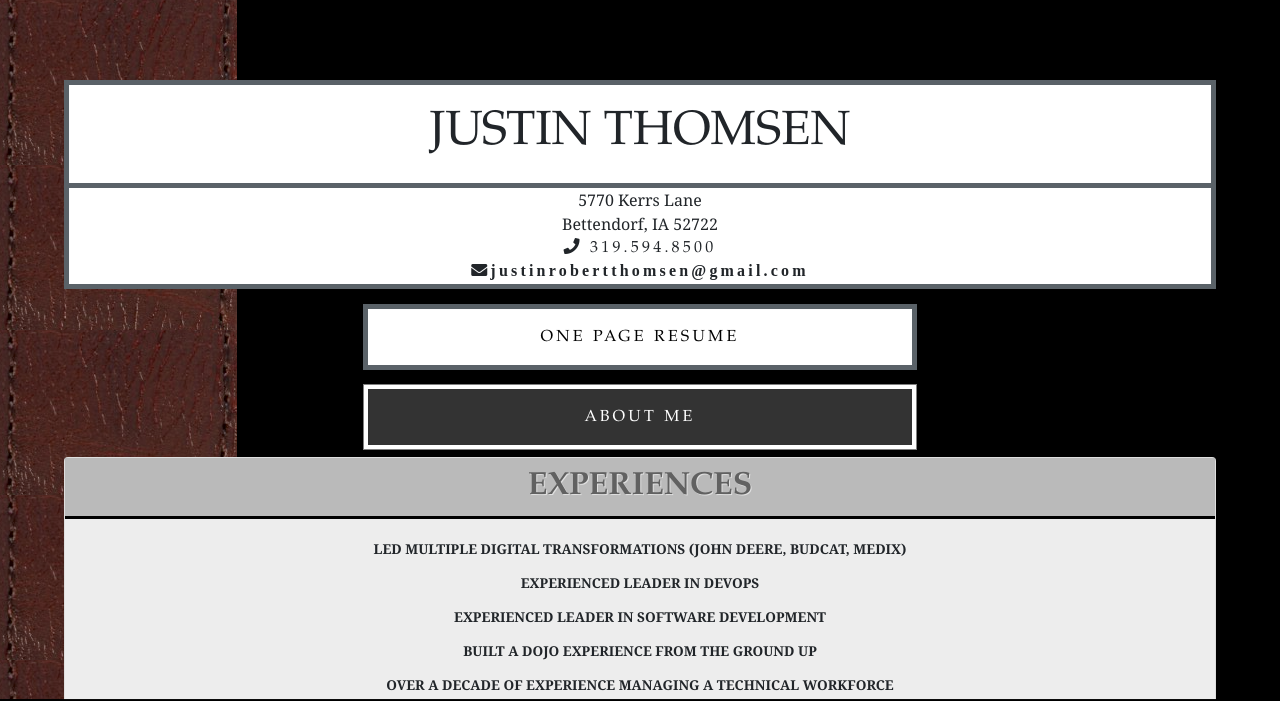
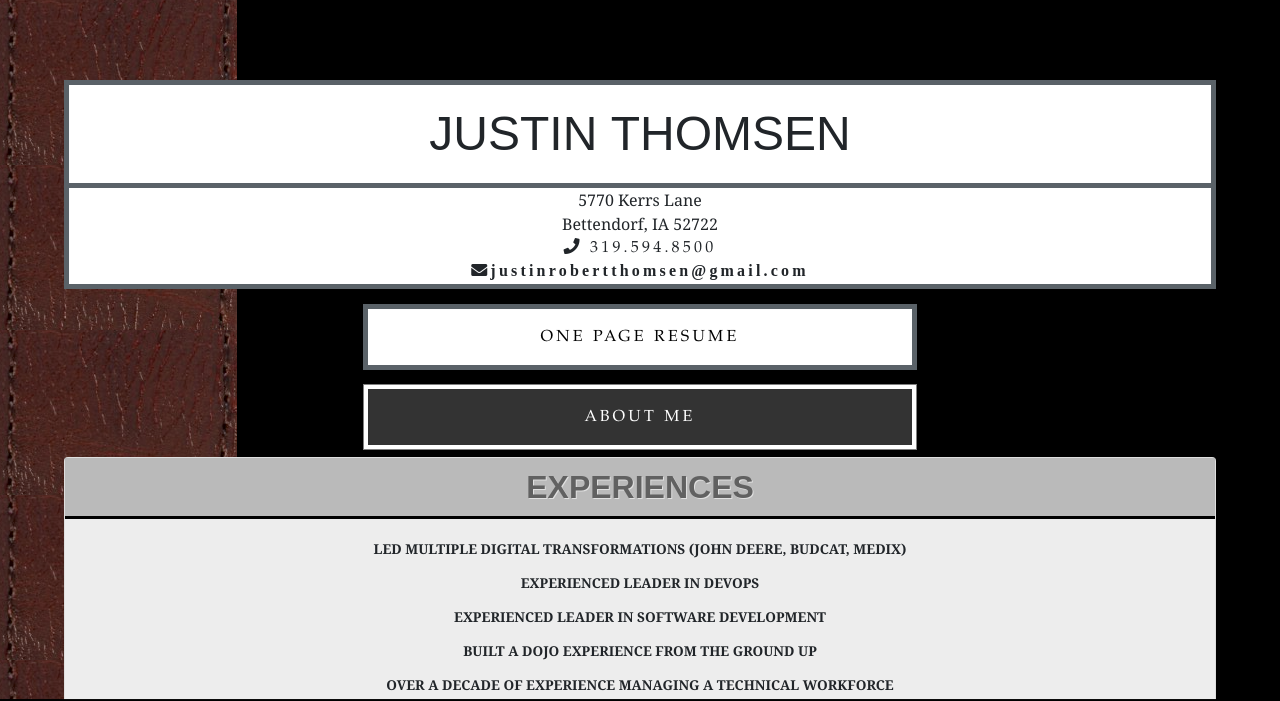
Before and after one commit to JustinThomsen/JustinThomsen.github.io, a website: page index.html in a window 1280 px wide. Shown: the top 701 px of the page. Drawn offline with nearby package versions, Linux system fonts and the light colour scheme.

Commit message:
Update week2.css

```diff
--- a/css/week2.css
+++ b/css/week2.css
@@ -68,7 +68,7 @@ header {
 h1,
 h2,
 h3 {
-    font-family: Palatino Linotype;
+    font-family: Arial;
     margin-top: 0;
     font-weight: 300;
 }
```
